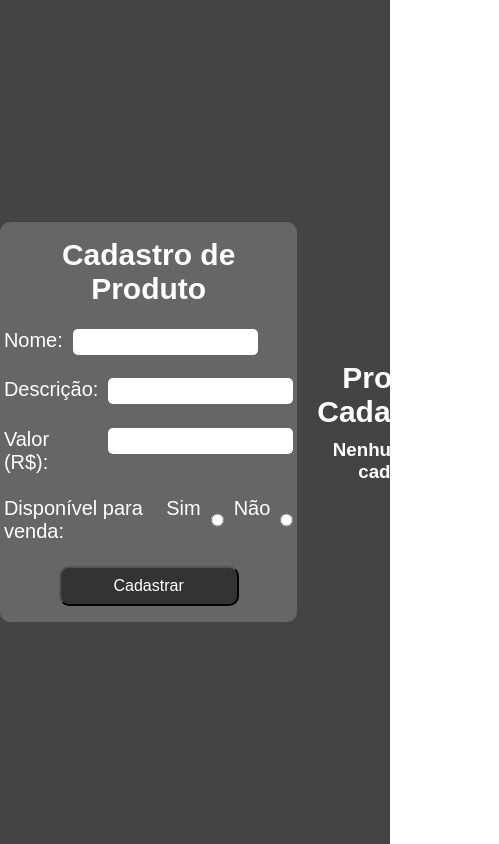
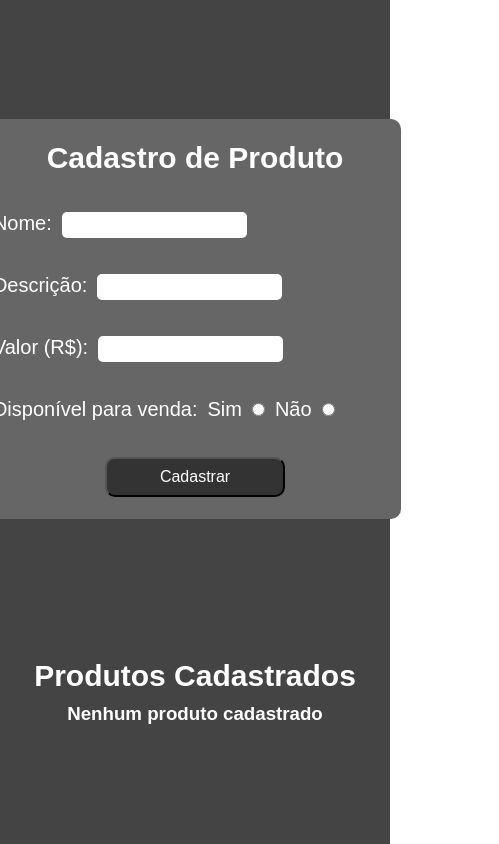
Before and after one commit to MauricioTdM/cadastro-de-produto, a React (Vite) app: page / in a window 390 px wide. Shown: the whole page, 499 px wide, since content can reach past the window. Built offline with nearby package versions, Linux system fonts and the light colour scheme.

Commit message:
✨ feat: Adding responsive

```diff
--- a/src/Components/DisplayProducts/DisplayProducts.module.scss
+++ b/src/Components/DisplayProducts/DisplayProducts.module.scss
@@ -13,10 +13,17 @@
     border-collapse: collapse;
     border: solid 2px #C7C8CC;
     font-size: 20px;
+    @media (max-width: 1024px) {
+        width: 40vw;
+    }
+    @media (max-width: 768px) {
+        width: 412px;
+    }
     thead {
         color: #333333;
         background-color: #C7C8CC;
         height: 50px;
+        padding: 2%;
     }
     td {
         border: solid 1px #C7C8CC;
--- a/src/GlobalStyle/GlobalStyle.scss
+++ b/src/GlobalStyle/GlobalStyle.scss
@@ -15,4 +15,7 @@ main {
     gap: 20px;
     background-color: #444444;
     color: #FFFFFF;
+    @media (max-width: 768px) {
+        flex-direction: column;
+    }
 }
```
